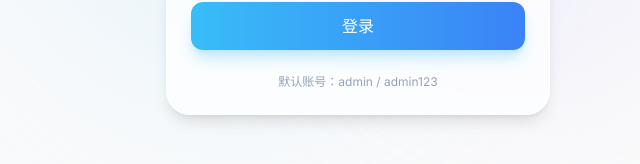
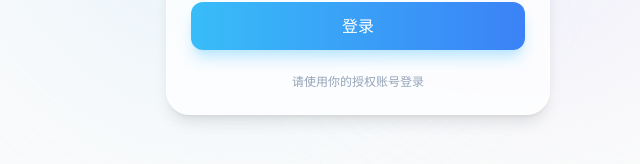
Before and after one commit to coolCicada/nextjs-lession, a Next.js app: page /worklog/login in a window 1280 px wide. Shown: the part 531-695 px from the top of the page, without its empty margins (282-922 px from the left). Built offline with nearby package versions, Linux system fonts and the light colour scheme; a web font is replaced by a local one.

Commit message:
chore(login): remove default credentials hint from UI

```diff
--- a/app/worklog/login/page.tsx
+++ b/app/worklog/login/page.tsx
@@ -113,7 +113,7 @@ export default function LoginPage() {
 
           <div className="mt-6 text-center">
             <p className="text-xs text-slate-400">
-              默认账号：admin / admin123
+              请使用你的授权账号登录
             </p>
           </div>
         </div>
```
